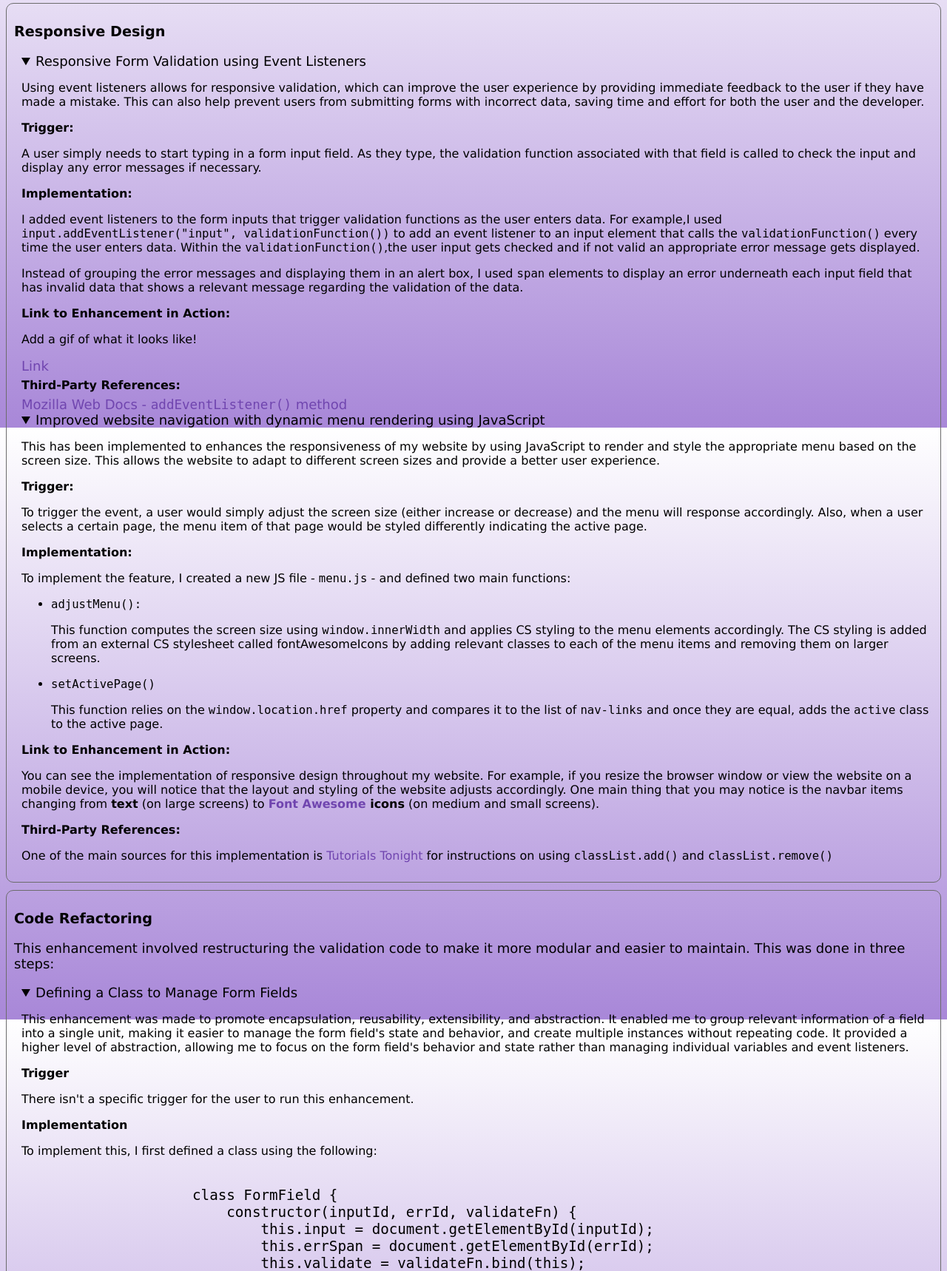
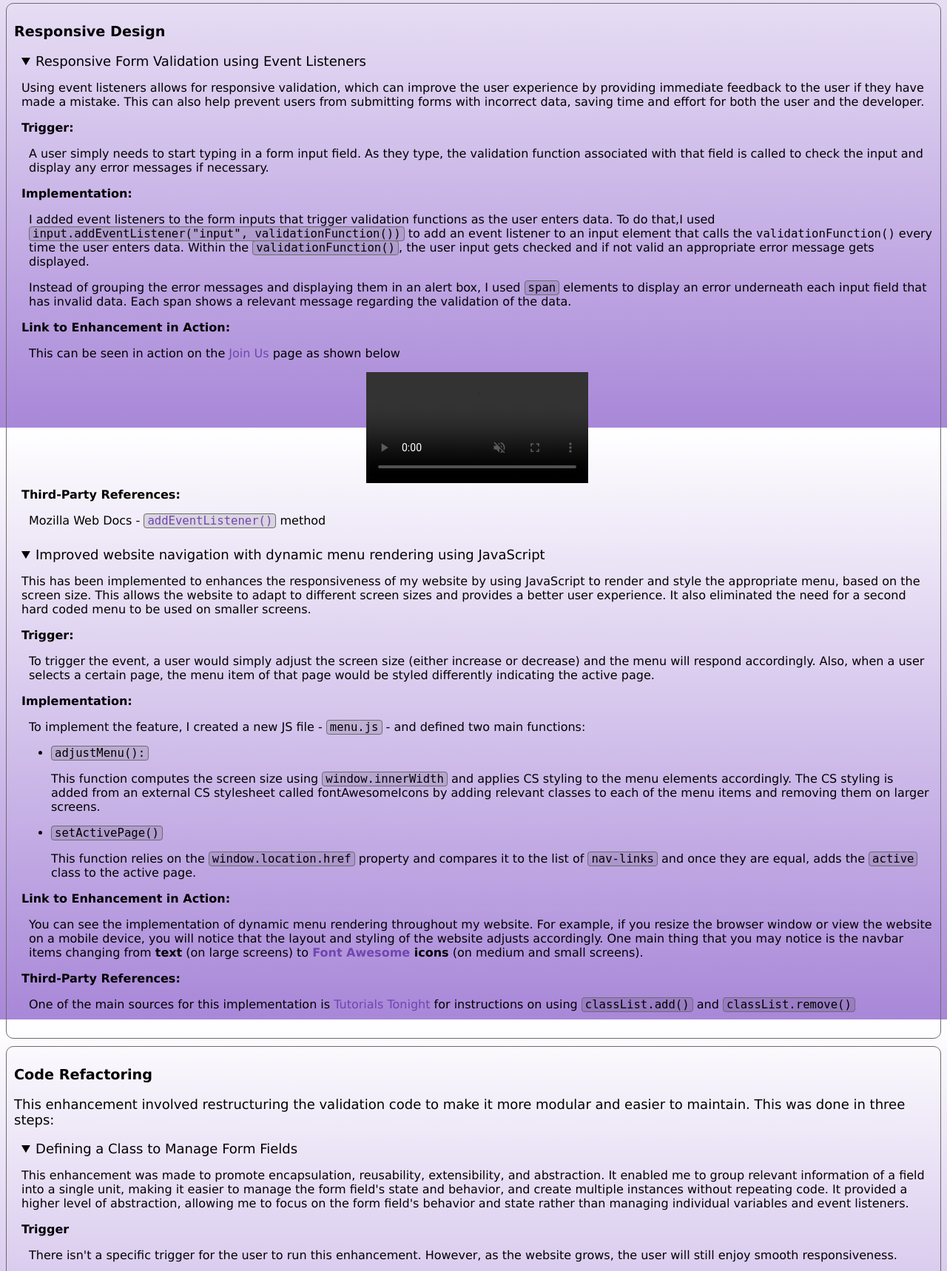
Before and after one commit to MarellaMorad/Creating-Web-Applications, a PHP site: page /enhancements2.html in a window 1280 px wide. Shown: the part 222-1940 px from the top of the page at 74% size. Run offline with PHP 8.4, Linux system fonts and the light colour scheme; grey boxes are pictures that could not be loaded.

Commit message:
Improve Styling on enhancements2 page

```diff
--- a/assign2/enhancements.html
+++ b/assign2/enhancements.html
@@ -37,7 +37,6 @@
             </a>
         </div>
     </header>
-    <a href="enhancements2.html">JavaScript Enhancements</a>
     <h1>HTML & CSS Enhancements</h1>
     <section class="enhance">
         <h2>Usability, Functionality and Maintainability Enhancements</h2>
@@ -286,6 +285,9 @@
             </p>
         </details>
     </section>
+    <div id="js-enhance">
+        <a id="js-enhance-button" href="enhancements2.html">Looking for JavaScript Enhancements?</a>
+    </div>
     <footer>© 2023 TechWave All Rights Reserved.</footer>
 </body>
 
--- a/assign2/enhancements2.html
+++ b/assign2/enhancements2.html
@@ -53,86 +53,100 @@
                 from submitting forms with incorrect data, saving time and effort for both the user and the developer.
             </p>
             <h3>Trigger:</h3>
-            <p>
+            <p class="desc">
                 A user simply needs to start typing in a form input field. As they type, the validation function
                 associated with that field is called to check the input and display any error messages if necessary.
             </p>
             <h3>Implementation:</h3>
-            <p>
+            <p class="desc">
                 I added event listeners to the form inputs that trigger
-                validation functions as the user enters data. For example,I used <code>input.addEventListener("input",
+                validation functions as the user enters data. To do that,I used <code class="line-code">input.addEventListener("input",
                     validationFunction())</code> to add an event listener to an input element that calls the
                 <code>validationFunction()</code>
-                every time the user enters data. Within the <code>validationFunction()</code>,the user input gets
+                every time the user enters data. Within the <code class="line-code">validationFunction()</code>, the
+                user input gets
                 checked and if not valid an appropriate error message gets displayed.
             </p>
-            <P>
-                Instead of grouping the error messages and displaying them in an alert box, I used <code>span</code>
-                elements to display an error underneath each input field that has invalid data that shows a relevant
-                message regarding the validation of the data.
-            </P>
+            <p class="desc">
+                Instead of grouping the error messages and displaying them in an alert box, I used <code
+                    class="line-code">span</code>
+                elements to display an error underneath each input field that has invalid data. Each span shows a
+                relevant message regarding the validation of the data.
+            </p>
             <h3>Link to Enhancement in Action:</h3>
-            <p>Add a gif of what it looks like!</p>
-            <a href="apply.html">Link</a>
+            <p class="desc">This can be seen in action on the <a href="apply.html">Join Us</a> page as shown below</p>
+            <div class="video-container">
+                <video controls loop autoplay muted>
+                    <source src="videos/validation.mp4" type="video/mp4">
+                    Your browser does not support the video tag.
+                </video>
+            </div>
             <h3>Third-Party References:</h3>
-            <a href="https://developer.mozilla.org/en-US/docs/web/api/eventtarget/addeventlistener">Mozilla Web Docs -
-                <code>addEventListener()</code> method</a>
+            <p class="desc">
+                Mozilla Web Docs - <a
+                    href="https://developer.mozilla.org/en-US/docs/web/api/eventtarget/addeventlistener"><code
+                        class="line-code">addEventListener()</code></a>
+                method
+            </p>
         </details>
         <details open>
             <summary>Improved website navigation with dynamic menu rendering using JavaScript</summary>
             <p>
                 This has been implemented to enhances the responsiveness of my website by using JavaScript to render and
-                style the appropriate menu based on the screen size. This allows the website to adapt to different
-                screen sizes and provide a better user experience.
+                style the appropriate menu, based on the screen size. This allows the website to adapt to different
+                screen sizes and provides a better user experience. It also eliminated the need for a second hard coded
+                menu to be used on smaller screens.
             </p>
             <h3>Trigger:</h3>
-            <p>
+            <p class="desc">
                 To trigger the event, a user would simply adjust the screen size (either increase or decrease) and the
-                menu will response accordingly. Also, when a user selects a certain page, the menu item of that page
+                menu will respond accordingly. Also, when a user selects a certain page, the menu item of that page
                 would be styled differently indicating the active page.
             </p>
             <h3>Implementation:</h3>
-            <p>
-                To implement the feature, I created a new JS file - <code>menu.js</code> - and defined two main
+            <p class="desc">
+                To implement the feature, I created a new JS file - <code class="line-code">menu.js</code> - and defined
+                two main
                 functions:
             <ul>
                 <li>
-                    <code>adjustMenu():</code>
+                    <code class="line-code">adjustMenu():</code>
                     <p>
-                        This function computes the screen size using <code>window.innerWidth</code> and applies CS
+                        This function computes the screen size using <code class="line-code">window.innerWidth</code>
+                        and applies CS
                         styling to the menu elements accordingly. The CS styling is added from an external CS stylesheet
                         called fontAwesomeIcons by adding relevant classes to each of the menu items and removing them
                         on larger screens.
                     </p>
                 </li>
                 <li>
-                    <code>setActivePage()</code>
+                    <code class="line-code">setActivePage()</code>
                     <p>
-                        This function relies on the <code>window.location.href</code> property and compares it to the
-                        list of <code>nav-links</code> and once they are equal, adds the <code>active</code> class to
+                        This function relies on the <code class="line-code">window.location.href</code> property and
+                        compares it to the
+                        list of <code class="line-code">nav-links</code> and once they are equal, adds the <code
+                            class="line-code">active</code> class to
                         the active page.
                     </p>
                 </li>
             </ul>
             </p>
             <h3>Link to Enhancement in Action:</h3>
-            <p>
-                You can see the implementation of responsive design
-                throughout my website. For example, if you resize the
-                browser window or view the website on a mobile device, you
-                will notice that the layout and styling of the website
-                adjusts accordingly. One main thing that you may notice is
-                the navbar items changing from <strong>text</strong> (on
-                large screens) to
+            <p class="desc">
+                You can see the implementation of dynamic menu rendering throughout my website. For example, if you
+                resize the browser window or view the website on a mobile device, you will notice that the layout and
+                styling of the website adjusts accordingly. One main thing that you may notice is the navbar items
+                changing from <strong>text</strong> (on large screens) to
                 <strong><a href="https://fontawesome.com/icons">Font Awesome</a>
                     icons</strong>
                 (on medium and small screens).
             <h3>Third-Party References:</h3>
-            <p>
+            <p class="desc">
                 One of the main sources for this implementation is <a
                     href="https://www.tutorialstonight.com/javascript-add-class#:~:text=Add%20class%20javascript%20-%203%20ways%201%201.,a%20string.%20...%203%203.%20Using%20setAttribute%20Method">Tutorials
                     Tonight</a>
-                for instructions on using <code>classList.add()</code> and <code>classList.remove()</code>
+                for instructions on using <code class="line-code">classList.add()</code> and <code
+                    class="line-code">classList.remove()</code>
             </p>
             </p>
         </details>
@@ -153,44 +167,41 @@
                 and state rather than managing individual variables and event listeners.
             </p>
             <h3>Trigger</h3>
-            <p>There isn't a specific trigger for the user to run this enhancement.</p>
+            <p class="desc">There isn't a specific trigger for the user to run this enhancement. However, as the website
+                grows, the user will still enjoy smooth responsiveness.</p>
             <h3>Implementation</h3>
-            <p>To implement this, I first defined a class using the following:</p>
-            <pre>
-                <code>
-                    class FormField {
+            <p class="desc">To implement this, I first defined a class using the following:</p>
+            <!--Pre element to display code-->
+            <pre><code>  class FormField {
       constructor(inputId, errId, validateFn) {
           this.input = document.getElementById(inputId);
           this.errSpan = document.getElementById(errId);
           this.validate = validateFn.bind(this);
           this.input.addEventListener("input", this.validate);
       }
-                    }
-                </code>
-            </pre>
-            <p>Which then enabled me to change my code from this</p>
-            <h4>Before:</h4>
-            <pre>
-                <code>
-                    const firstName = document.getElementById("first-name");
+  }</code></pre>
+            <p class="desc">Which then enabled me to change my code from <strong>this</strong>:</p>
+            <pre><code>  const firstName = document.getElementById("first-name");
   const firstNameErr = document.getElementById("first-name-err");
   firstName.addEventListener('input', function () {
       validateName(this.input, this.errSpan, "First Name");
-                    });
-                </code>
-            </pre>
-            <p>To this:</p>
-            <h4>After:</h4>
-            <pre>
-                <code>
-                    const firstNameField = new FormField("first-name", "first-name-err", function () {
+  });</code></pre>
+            <p class="desc"><strong>To this</strong>:</p>
+            <pre><code>  const firstNameField = new FormField("first-name", "first-name-err", function () {
       validateName(this.input, this.errSpan, "First Name");
-                    });
-                </code>
-            </pre>
-            <p>Following this approach allowed me to use less variables, further organise my code and implement
-                typechecking on my form fields.
+  });</code></pre>
+            <p class="desc">
+                Following this approach allowed me to use less variables, less duplication of code, further organisation
+                to my code and implement typechecking on my form fields.
             </p>
+            <h3>Link to Enhancement in Action:</h3>
+            <p class="desc">This enhancement is applicable to the Join Us page as it's included in the apply.js file
+                that
+                validations the <a href="apply.html">Join Us form</a>.</p>
+            <h3>Third-Party References:</h3>
+            <p class="desc">I relied on the Classes definition documentation from the <a
+                    href="https://developer.mozilla.org/en-US/docs/Web/JavaScript/Reference/Classes">Mozilla Web
+                    Docs</a> to create the FormFields class.</p>
         </details>
         <details open>
             <summary>Breaking the big validation function into smaller functions</summary>
@@ -198,24 +209,82 @@
                 This enhancement is common practice in software development to improve code Maintainability,
                 Understandability, Reusability, and Debugging. I chose this approach as some of the form fields
                 share the same validation, for example: firstName and lastName should both be alphabetical characters,
-                max 20. So, I created the validateName function and passed the relevant information to meet the custom
-                part of the validation while sharing the rest of the validation logic with the other name field. To
-                further refactor my code, I used some <strong>helper</strong> functions, such as the <br>
-                <code>validateInput(inputElement, errorElement, errorMessage, regex = "", regexErrMsg = "") { }</code><br>
+                with a maximum of 20 characters.
+            </p>
+            <h3>Trigger:</h3>
+            <p class="desc">There isn't a specific trigger for the user to run this enhancement. However, as the website
+                grows, the user will still enjoy smooth responsiveness and consistent performance.</p>
+            <h3>Implementation:</h3>
+            <p class="desc">
+                To implement this, I broke down the <code class="line-code">validate()</code> function into the
+                following functions:
+            </p>
+            <ul>
+                <li><code class="line-code">validateJobRefNum()</code></li>
+                <li><code class="line-code">validateName()</code></li>
+                <li><code class="line-code">validateDOB()</code></li>
+                <li><code class="line-code">validateGender()</code></li>
+                <li><code class="line-code">validateAddress()</code></li>
+                <li><code class="line-code">validateState()</code></li>
+                <li><code class="line-code">validatePostcode()</code></li>
+                <li><code class="line-code">validateStatePostcode()</code></li>
+                <li><code class="line-code">validateEmail()</code></li>
+                <li><code class="line-code">validateMobileNumber()</code></li>
+                <li><code class="line-code">validateOtherSkillsDesc()</code></li>
+            </ul>
+            <p class="desc">Each function is specified to validate at least one form input element and it returns a
+                boolean indicating whether or not the user input is valid or not.
+            </p>
+            <p class="desc">
+                To further refactor my code, I used some <strong>helper</strong> functions, such as the
+                <code class="line-code">validateInput()</code>
                 function which takes in the input element, and validates if it has a value, and also checks if it meets
-                the given regex (when applicable). This drastically reduced the amount of code duplication that would
-                have been included otherwise.
+                the given regex (when applicable). This drastically reduced the amount of
+                code duplication that would have been included otherwise.
             </p>
+            <h3>Link to Enhancement in Action:</h3>
+            <p class="desc">This enhancement is applicable to the Join Us page as it's included in the apply.js file
+                that
+                validations the <a href="apply.html">Join Us form</a>.</p>
+            <h3>Third-Party References:</h3>
+            <p class="desc">No Third-Party references have been used for this part as I relied on my experience with
+                code refactoring.</p>
         </details>
         <details open>
             <summary>Defining Form Fields and passing them around functions instead of calling
-                <code>document.getElementById</code> Multiple times
+                <code class="line-code">document.getElementById</code> Multiple times
             </summary>
             <p>
                 This last step depends on the previous two steps in the sense that having the FormFields Class, and
                 Refactoring into small functions enabled me to do this step to further improve the performance and
                 readability of me code.
             </p>
+            <h3>Trigger:</h3>
+            <p class="desc">There isn't a specific trigger for the user to run this enhancement. However, as the website
+                grows, the user will still enjoy smooth responsiveness and consistent performance.</p>
+            <h3>Implementation:</h3>
+            <p class="desc">
+                I defined all the relevant form elements in the <code class="line-code">init()</code> function then
+                passed them around to
+                the relevant functions.
+            </p>
+            <pre><code>  const refNumField = new FormField("reference-number", "reference-number-err", function () {
+      validateJobRefNum(this.input, this.errSpan, bdaSkillsFieldset, seSkillsFieldset);
+  });
+  const firstNameField = new FormField("first-name", "first-name-err", function () {
+      validateName(this.input, this.errSpan, "First Name");
+  });</code></pre>
+            <p class="desc">Then all these variables were also passed into the <code
+                    class="line-code">runAllValidations()</code> function
+                which runs all the validations one more time when the form is submitted (i.e. the Apply button is
+                clicked).</p>
+            <h3>Link to Enhancement in Action:</h3>
+            <p class="desc">This enhancement is applicable to the Join Us page as it's included in the apply.js file
+                that
+                validations the <a href="apply.html">Join Us form</a>.</p>
+            <h3>Third-Party References:</h3>
+            <p class="desc">No Third-Party references have been used for this part as I relied on my experience with
+                code refactoring.</p>
         </details>
     </section>
     <footer>© 2023 TechWave All Rights Reserved.</footer>
--- a/assign2/styles/style.css
+++ b/assign2/styles/style.css
@@ -444,12 +444,60 @@ details ul,
 details ol {
     font-size: medium;
 }
-/*---------------------------------------------------------------------------------------*/
-/*Enhancements2.html Styling*/
-pre {
-    background-color: transparent;
+
+#js-enhance {
+    display: flex;
+    justify-content: center;
+    margin: 10px;
 }
 
+#js-enhance-button {
+    border: 1px solid var(--grey);
+    border-radius: 10px;
+    padding: 10px;
+    font-size: larger;
+    font-weight: bold;
+}
+/*---------------------------------------------------------------------------------------*/
+/*enhancements2.html Styling*/
+pre {
+    border: 1px solid var(--grey);
+    border-radius: 10px;
+    padding: 10px;
+    max-width: 100%;
+    overflow-x: auto;
+    white-space: pre-wrap;
+    word-wrap: break-word;
+    tab-size: 4;
+    background-color: var(--light-shadow);
+}
+
+.line-code {
+    border: 1px solid var(--grey);
+    border-radius: 4px;
+    padding-left: 4px;
+    padding-right: 4px;
+    background-color: var(--light-shadow);
+}
+
+.video-container {
+    display: flex;
+    justify-content: center;
+}
+
+.video-container video {
+    max-width: 50vw;
+    max-height: 100%;
+    object-fit: contain;
+}
+
+.enhance details {
+    padding-bottom: 10px;
+}
+
+.desc {
+    padding-left: 10px;
+}
 /*---------------------------------------------------------------------------------------*/
 /*Smaller screens - tablets*/
 @media only screen and (max-width: 869px) {
@@ -472,6 +520,10 @@ pre {
     #demographic img, iframe {
         width: 80vw;
         height: auto;
+    }
+
+    pre {
+        font-size: medium;
     }
 }
 
@@ -519,7 +571,8 @@ pre {
     article p,
     .enhance p,
     .enhance ul,
-    .enhance ol {
+    .enhance ol,
+    pre {
         font-size: small;
     }
 
```
Also changed, not shown: 1 other file. Lines whose indentation alone changed are shown as unchanged.
